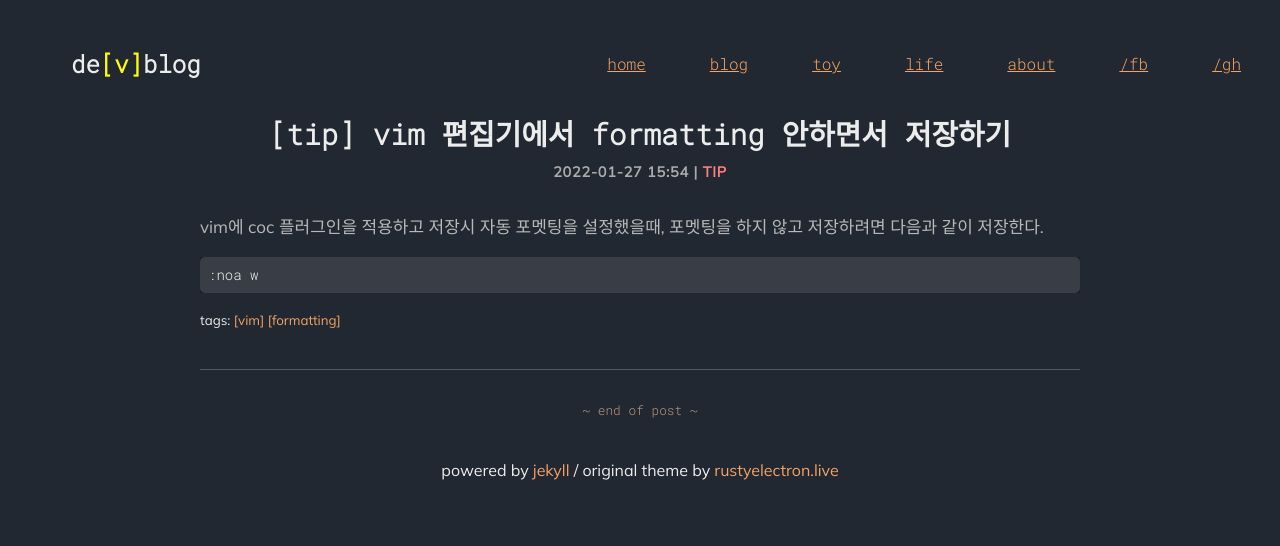
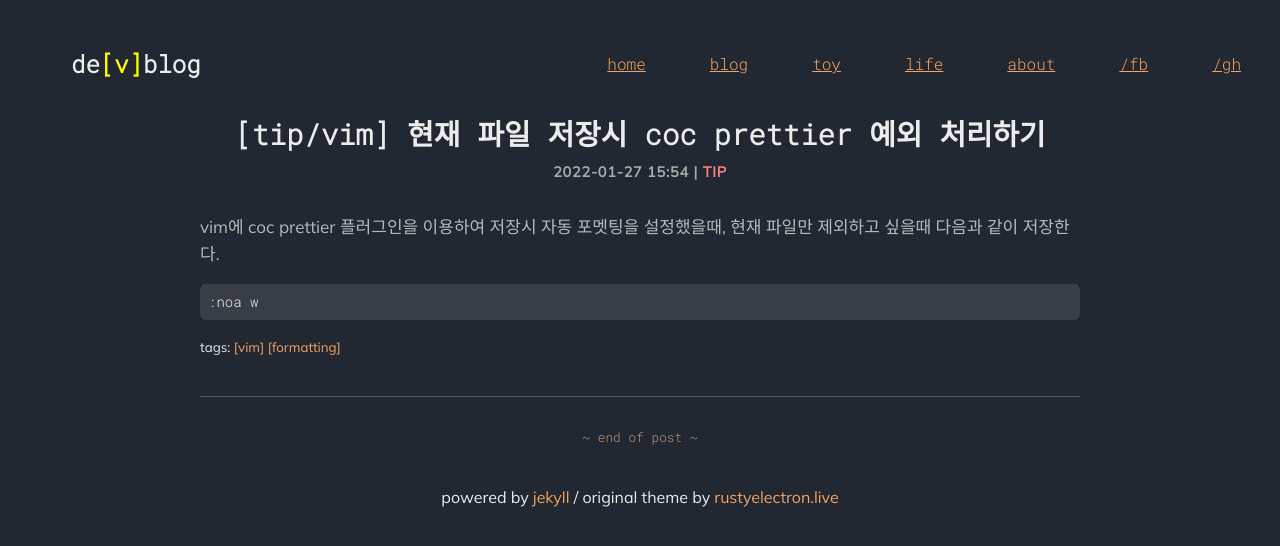
Before and after one commit to kyiimn/blog, a Jekyll site: the page built from _posts/2022/2022-01-27-vim-save-without-formatting.md, in a window 1280 px wide. Shown: the top 546 px of the page. Built offline with Jekyll 4.4.1, drawn with Linux system fonts in a browser that asks for light colours; comment, search, counter and statistics services are not loaded.

Commit message:
수정: 제목과 내용 일부 수정

````diff
--- a/_posts/2022/2022-01-27-vim-save-without-formatting.md
+++ b/_posts/2022/2022-01-27-vim-save-without-formatting.md
@@ -1,5 +1,5 @@
 ---
-title:  "[tip] vim 편집기에서 formatting 안하면서 저장하기"
+title:  "[tip/vim] 현재 파일 저장시 coc prettier 예외 처리하기"
 date: 2022-01-27 15:54:32 +0900
 category:
  - tip
@@ -7,7 +7,7 @@ tag:
  - vim
  - formatting
 ---
-vim에 coc 플러그인을 적용하고 저장시 자동 포멧팅을 설정했을때, 포멧팅을 하지 않고 저장하려면 다음과 같이 저장한다.
+vim에 coc prettier 플러그인을 이용하여 저장시 자동 포멧팅을 설정했을때, 현재 파일만 제외하고 싶을때 다음과 같이 저장한다.
 ```
 :noa w
 ```
````
